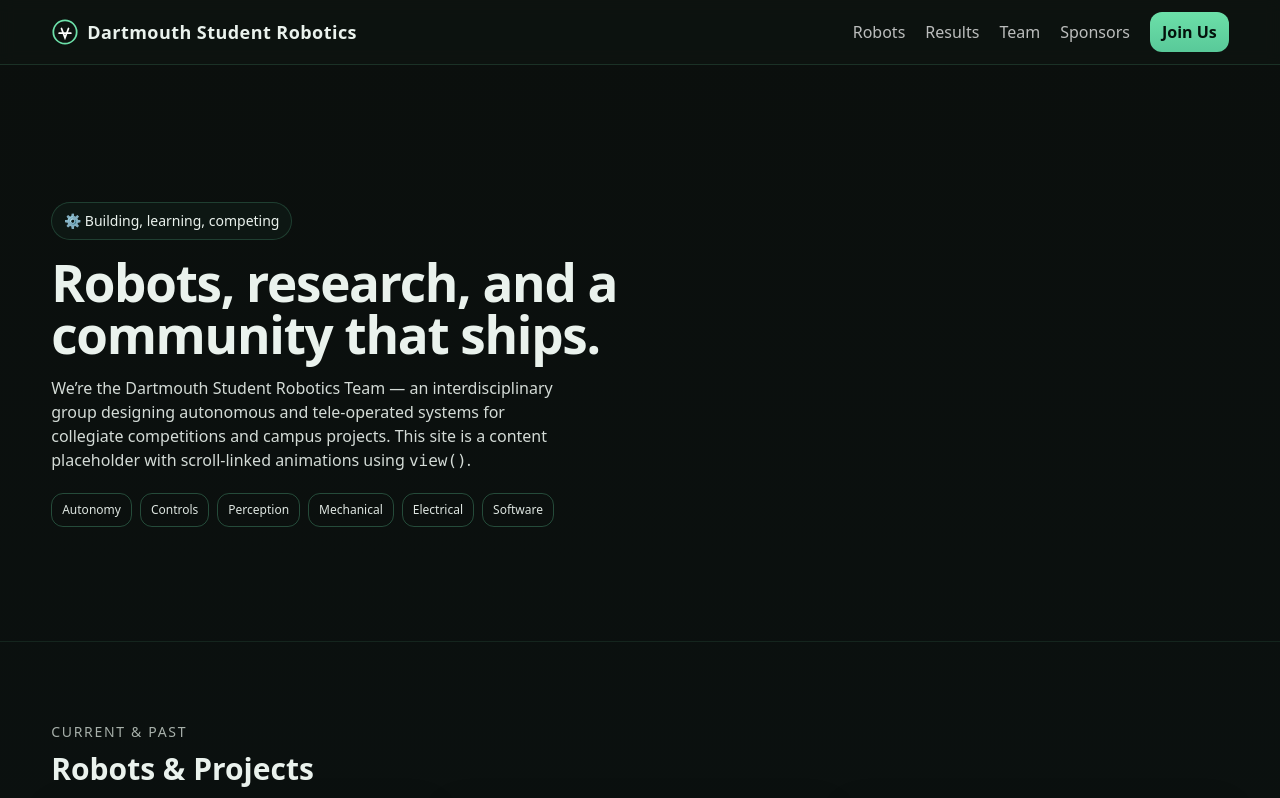
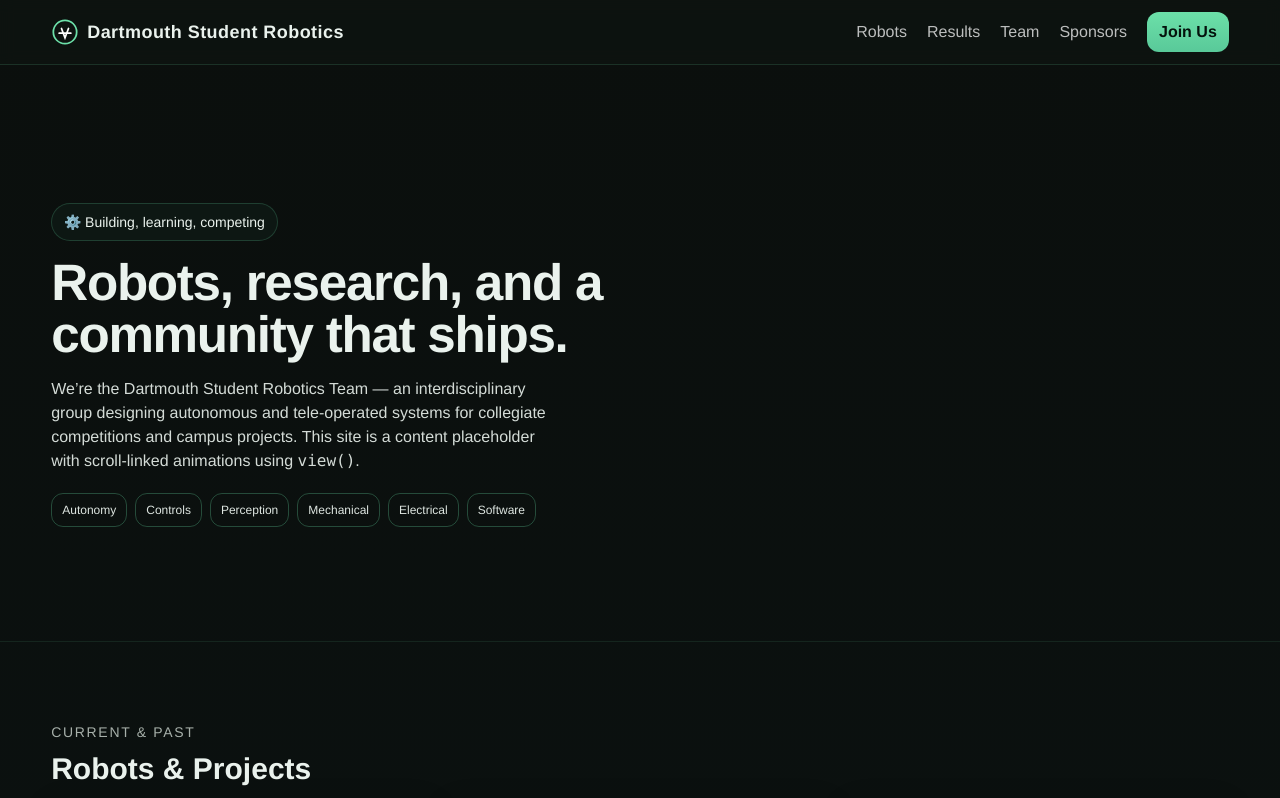
Before and after one commit to Dartmouth-Students-Robotics-Team/team-website, a Vue app: page /#/ in a window 1280 px wide. Shown: the top 798 px of the page. Built offline with nearby package versions, Linux system fonts and the light colour scheme.

Commit message:
Added new font

```diff
--- a/index.html
+++ b/index.html
@@ -7,7 +7,7 @@
     <title>Dartmouth Student Robotics</title>
     <meta name="description" content="Dartmouth Student Robotics Team – projects, competitions, and community." />
   </head>
-  <body class="bg-dartmouth-bg text-dartmouth-ink">
+  <body class="bg-dartmouth-bg text-dartmouth-ink font-sans">
     <div id="app"></div>
     <script type="module" src="/src/main.ts"></script>
   </body>
--- a/src/assets/main.css
+++ b/src/assets/main.css
@@ -1,6 +1,12 @@
+@import url('https://fonts.googleapis.com/css2?family=Arimo:ital,wght@0,400..700;1,400..700&display=swap');
 @import "tailwindcss";
 
 @theme {
+  --font-sans: "Arimo", ui-sans-serif, system-ui, -apple-system,
+    "Segoe UI", Roboto, "Helvetica Neue", Arial, "Noto Sans",
+    "Apple Color Emoji", "Segoe UI Emoji", "Segoe UI Symbol",
+    "Noto Color Emoji";
+
   --color-dartmouth-green: #00693E;
   --color-dartmouth-ink: #eaf2ed;
   --color-dartmouth-panel: #0f1412;
```
